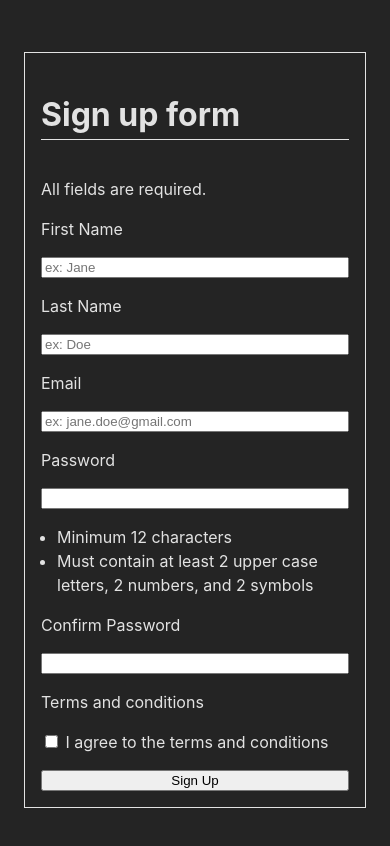
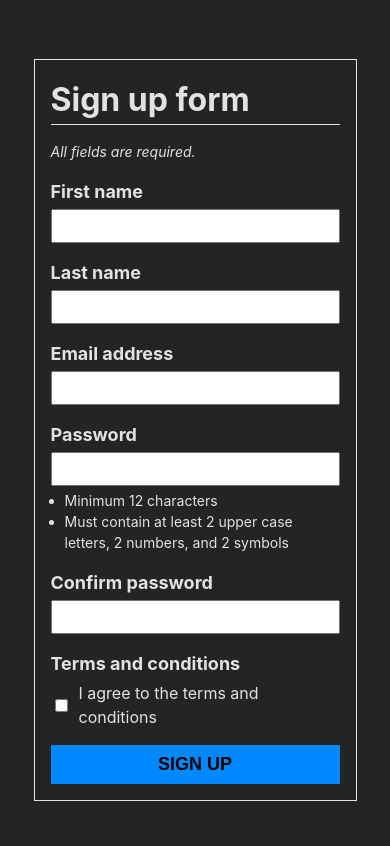
Before and after one commit to blabash/SpringerNatureAssignment, a React (Vite) app: page / in a window 390 px wide. Shown: the top 846 px of the page. Built offline with nearby package versions, Linux system fonts and the light colour scheme.

Commit message:
Add mobile layoout and spacing

```diff
--- a/src/App.scss
+++ b/src/App.scss
@@ -5,6 +5,16 @@
 *::before,
 *::after {
   box-sizing: border-box;
+}
+
+h1,
+h2,
+h3 {
+  margin: 0;
+}
+
+button {
+  border-style: none;
 }
 
 ul,
@@ -22,12 +32,19 @@ img {
 
 :root {
   --color-primary: rgba(255, 255, 255, 0.87);
+  --color-secondary: oklch(62% 0.3 240); // newer unit that allows for increased contrast against font colors
+  --color-placeholder: rgba(255, 255, 255, 0.57);
 
-  --padding-1x: 1em;
+  --spacing-quarter: .25em;
+  --spacing-half: .5em;
+  --spacing-1: 1em;
+
+  --font-size-large: 112.5%; // 18px
+  --font-size-small: 87.5%; // 14px
+  --font-weight-heavy: 700;
 
   font-family: Inter, system-ui, Avenir, Helvetica, Arial, sans-serif;
   line-height: 1.5;
-  font-weight: 400;
 
   color-scheme: light dark;
   color: var(--color-primary);
@@ -41,6 +58,20 @@ img {
   -webkit-text-size-adjust: 100%;
 }
 
+/* ========== Utility ========== */
+
+.flex-row {
+  display: flex;
+  align-items: center;
+  gap: var(--spacing-half);
+}
+
+.flex-col {
+  display: flex;
+  flex-direction: column;
+  gap: var(--spacing-quarter);
+}
+
 /* ========== Typography ========== */
 
 
@@ -52,32 +83,64 @@ img {
   place-items: center;
 }
 
-.main-container {
+.form-container {
   display: grid;
   grid-auto-flow: row;
-  width: min(45ch, 100% - 2rem);
-  padding: var(--padding-1x);
+  gap: var(--spacing-1);
+  width: min(32ch, 100% - 2rem);
+  padding: var(--spacing-1);
   border: 1px solid var(--color-primary);
 }
 
-.form-container {
+.inputs-container {
   display: grid;
   grid-auto-flow: row;
-  gap: var(--padding-1x);
+  gap: var(--spacing-1);
 }
 
 /* ========== Elements ========== */
 
-h1 {
+input[type='checkbox'] {
+  accent-color: var(--color-secondary);
+}
+
+/* ========== Components ========== */
+
+.form__title {
   border-bottom: 1px solid var(--color-primary);
 }
 
+.form__description {
+  font-size: var(--font-size-small);
+}
 
+.form__label {
+  font-size: var(--font-size-large);
+  font-weight: var(--font-weight-heavy);
+}
 
-/* ========== Components ========== */
+.form__input {
+  font-size: var(--font-size-small);
+  display: block;
+  width: 100%;
+  padding: var(--spacing-half);
+}
+
+.form__input::placeholder {
+  color: var(--color-placeholder);
+}
 
 .form__password-reqs {
-  margin-left: var(--padding-1x)
+  font-size: var(--font-size-small);
+  margin-left: var(--spacing-1)
+}
+
+.form__submit-btn {
+  font-size: var(--font-size-large);
+  font-weight: var(--font-weight-heavy);
+  text-transform: uppercase;
+  padding: var(--spacing-half);
+  background-color: var(--color-secondary);
 }
 
 /* ========== Media Queries ========== */
@@ -87,3 +150,6 @@ h1 {
 
 /* desktop */
 @media (min-width: 821px) {}
+
+// Todo
+// add pattern to password
--- a/src/components/SignUpForm.tsx
+++ b/src/components/SignUpForm.tsx
@@ -6,28 +6,42 @@ export const SignUpForm = (props: Props) => {
   const handleSubmit = () => {};
 
   return (
-    <main className="main-container">
-      <h1>Sign up form</h1>
-      <p>All fields are required.</p>
-      <form className="form-container" onSubmit={handleSubmit}>
-        <label htmlFor="first-name">First Name</label>
+    <main className="form-container">
+      <h1 className="form__title">Sign up form</h1>
+      <em className="form__description">All fields are required.</em>
+      <form className="inputs-container" onSubmit={handleSubmit}>
+        <div className="flex-col">
+          <label className="form__label" htmlFor="first-name">
+            First name
+          </label>
           <input
+            className="form__input"
             type="text"
             name="name"
             id="first-name"
             placeholder="ex: Jane"
             required
           />
-        <label htmlFor="last-name">Last Name</label>
+        </div>
+        <div className="flex-col">
+          <label className="form__label" htmlFor="last-name">
+            Last name
+          </label>
           <input
+            className="form__input"
             type="text"
             name="name"
             id="last-name"
             placeholder="ex: Doe"
             required
           />
-        <label htmlFor="email">Email</label>
+        </div>
+        <div className="flex-col">
+          <label className="form__label" htmlFor="email">
+            Email address
+          </label>
           <input
+            className="form__input"
             type="email"
             name="email"
             id="email"
@@ -35,8 +49,13 @@ export const SignUpForm = (props: Props) => {
             pattern="[a-z0-9._%+\-]+@[a-z0-9.\-]+\.[a-z]{2,}$"
             required
           />
-        <label htmlFor="password">Password</label>
+        </div>
+        <div className="flex-col">
+          <label className="form__label" htmlFor="password">
+            Password
+          </label>
           <input
+            className="form__input"
             type="password"
             name="password"
             id="password"
@@ -46,22 +65,42 @@ export const SignUpForm = (props: Props) => {
           <ul className="form__password-reqs">
             <li>Minimum 12 characters</li>
             <li>
-            Must contain at least 2 upper case letters, 2 numbers, and 2 symbols
+              Must contain at least 2 upper case letters, 2 numbers, and 2
+              symbols
             </li>
           </ul>
-        <label htmlFor="confirm-password">Confirm Password</label>
-        <input type="password" name="password" id="confirm-password" required />
-        <label htmlFor="terms-conditions">Terms and conditions</label>
-        <label htmlFor="terms-conditions">
+        </div>
+        <div className="flex-col">
+          <label className="form__label" htmlFor="confirm-password">
+            Confirm password
+          </label>
+          <input
+            className="form__input"
+            type="password"
+            name="password"
+            id="confirm-password"
+            required
+          />
+        </div>
+        <div className="flex-col">
+          <label className="form__label" htmlFor="terms-conditions">
+            Terms and conditions
+          </label>
+          <div className="flex-row">
             <input
               type="checkbox"
               name="terms-conditions"
               id="terms-conditions"
               required
-          />{" "}
+            />
+            <label htmlFor="terms-conditions">
               I agree to the terms and conditions
             </label>
-        <button type="submit">Sign Up</button>
+          </div>
+        </div>
+        <button className="form__submit-btn" type="submit">
+          Sign Up
+        </button>
       </form>
     </main>
   );
```
Lines whose indentation alone changed are shown as unchanged.
